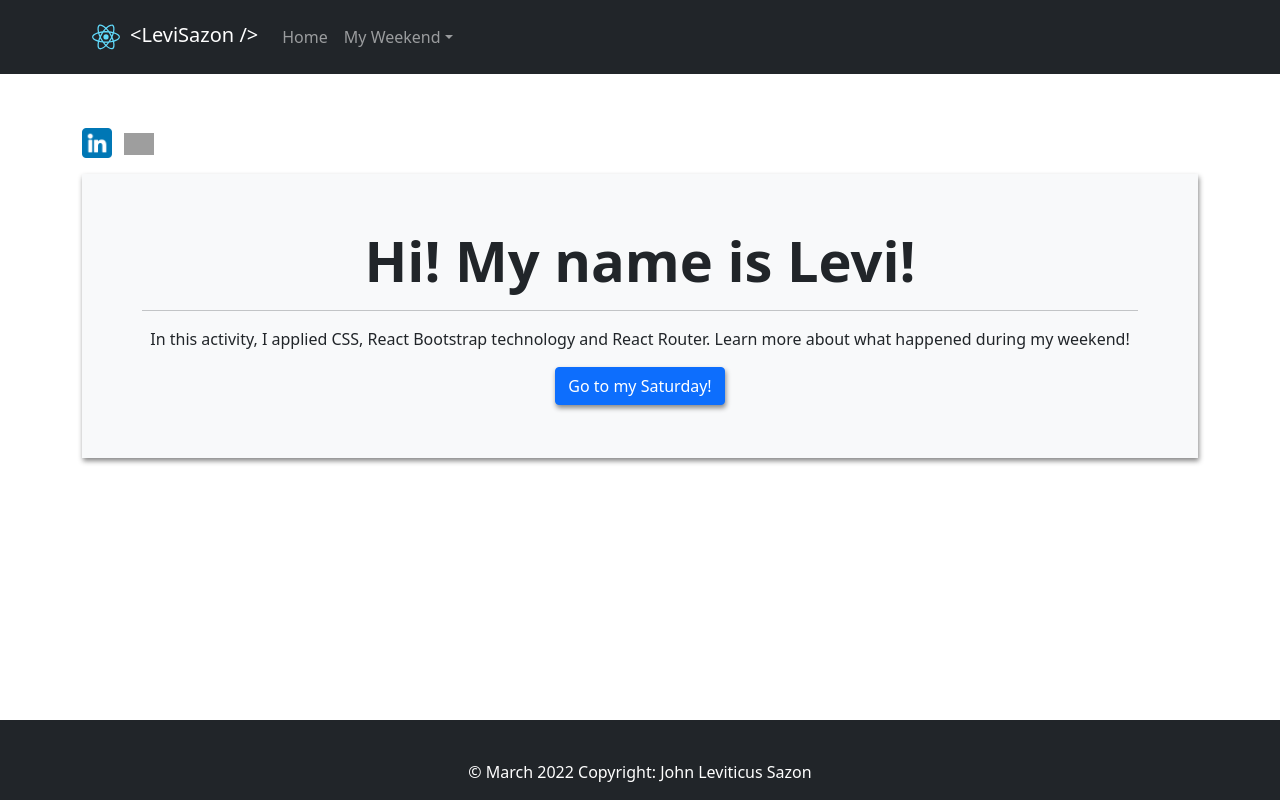
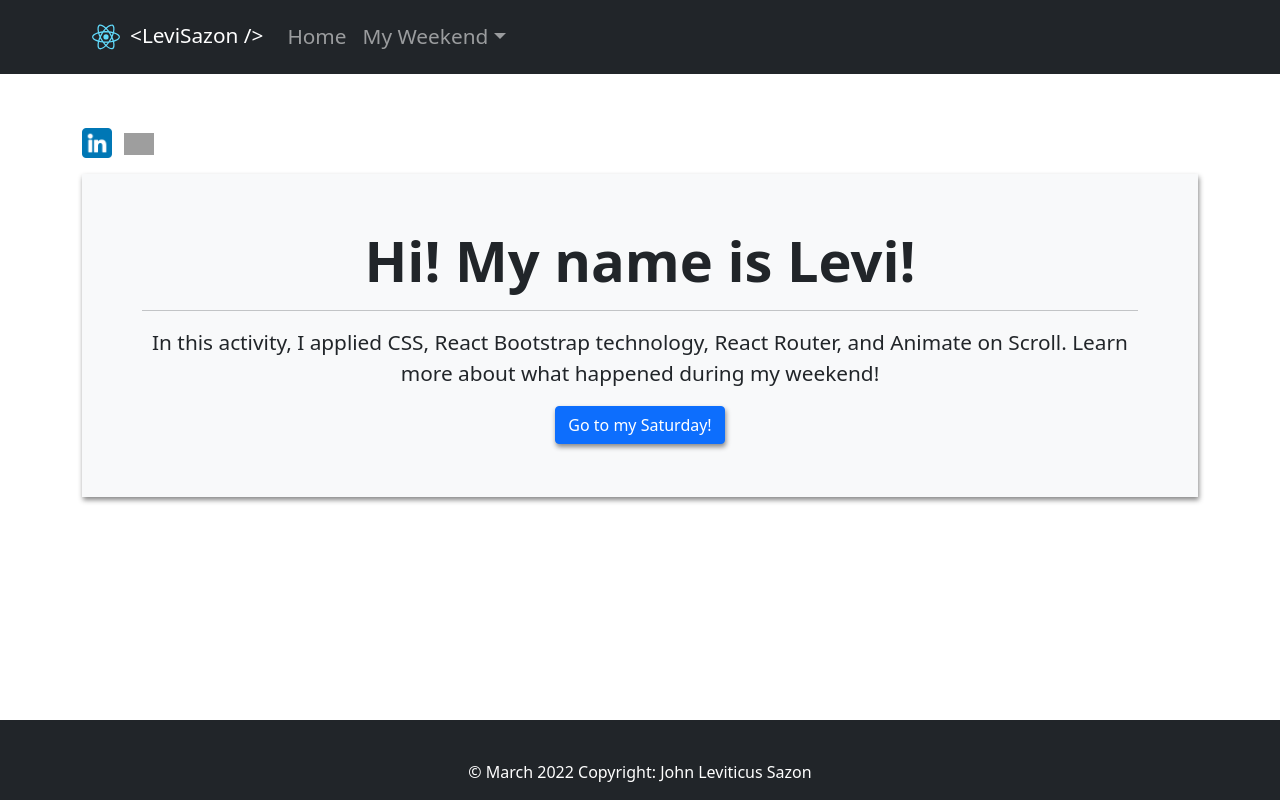
Before and after one commit to levisaz/ReactJSCSS03072022, a React (Create React App) app in the folder ReactJSCSS03072022/reactjs-css/: page / in a window 1280 px wide. Built offline with nearby package versions, Linux system fonts and the light colour scheme; grey boxes are pictures that could not be loaded.

Commit message:
change font sizes for p, navlink, and .h5

```diff
--- a/ReactJSCSS03072022/reactjs-css/src/App.css
+++ b/ReactJSCSS03072022/reactjs-css/src/App.css
@@ -1,5 +1,15 @@
 body {
     font-family: 'Open Sans', sans-serif;
+}
+
+body p,
+.nav-link,
+.navbar-brand {
+    font-size: 1.3rem!important;
+}
+
+.h5 {
+    font-size: 1.5rem!important;
 }
 
 .App {
--- a/ReactJSCSS03072022/reactjs-css/src/pages/Home.js
+++ b/ReactJSCSS03072022/reactjs-css/src/pages/Home.js
@@ -11,7 +11,7 @@ const Home = () => {
         <a className="btn linkedin-btn" href="https://www.instagram.com/leviisazon/" target="_blank" rel="noreferrer"><img src={Instagram} alt="" /></a>
         <Jumbotron
             header="Hi! My name is Levi!"
-            content="In this activity, I applied CSS, React Bootstrap technology and React Router. Learn more about what happened during my weekend!"
+            content="In this activity, I applied CSS, React Bootstrap technology, React Router, and Animate on Scroll. Learn more about what happened during my weekend!"
             url="/saturday"
         />
     </Container>
--- a/ReactJSCSS03072022/reactjs-css/src/pages/Page3.js
+++ b/ReactJSCSS03072022/reactjs-css/src/pages/Page3.js
@@ -2,7 +2,7 @@ import React from 'react'
 import {Container, Row, Col } from 'react-bootstrap'
 import JumbotronNobtn from '../components/JumbotronNobtn'
 import Cards from '../components/Cards'
-import CardsRightImg from '../components/CardsRightImg'
+//import CardsRightImg from '../components/CardsRightImg'
 import '../styles/Page3.css'
 const Page3 = () => {
   return (
@@ -39,7 +39,7 @@ const Page3 = () => {
 
           <Row className="mx-3 mb-5">
             <Container className="d-flex justify-content-center p-0">
-              <CardsRightImg
+              <Cards
                 img ="https://www.nme.com/wp-content/uploads/2020/07/072220-Raze-Valorant-Riot-Games.jpg"
                 title = "Raze"
                 description = "Raze explodes out of Brazil with her big personality and big guns. With her blunt-force-trauma playstyle, she excels at flushing entrenched enemies and clearing tight spaces with a generous dose of “boom.”"
@@ -66,7 +66,7 @@ const Page3 = () => {
 
           <Row className="mx-3 mb-5">
             <Container className="d-flex p-0">
-              <CardsRightImg
+              <Cards
                   img ="https://images.contentstack.io/v3/assets/bltb6530b271fddd0b1/blt91fb161316bbb88b/6179d200ece6b40b35072b7a/Chamber-TRAILER-Article-Banner.jpg?auto=webp&disable=upscale&height=381"
                   title = "Chamber"
                   description = "Well dressed and well armed, French weapons designer Chamber expels aggressors with deadly precision. He leverages his custom arsenal to hold the line and pick off enemies from afar, with a contingency built for every plan."
```
